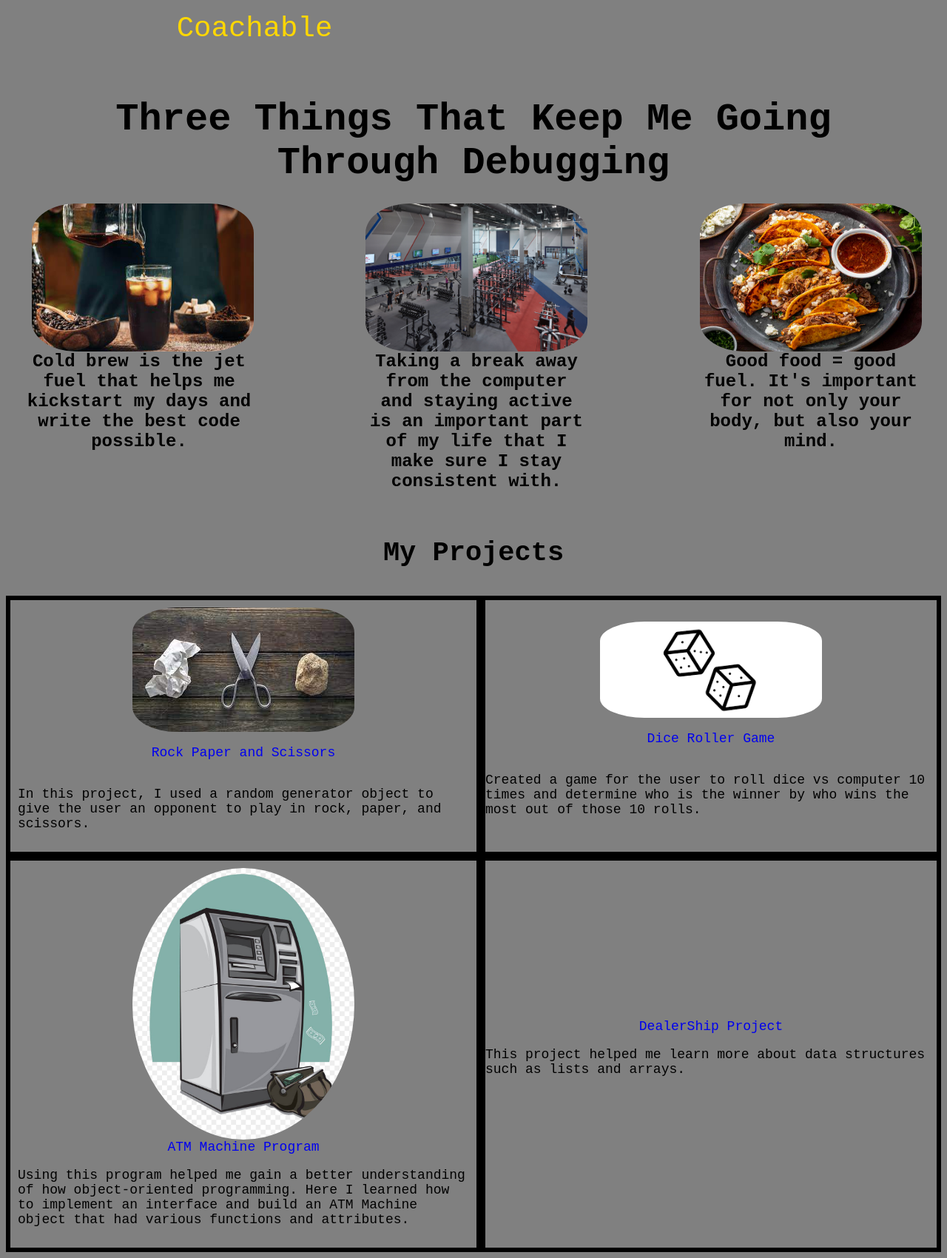
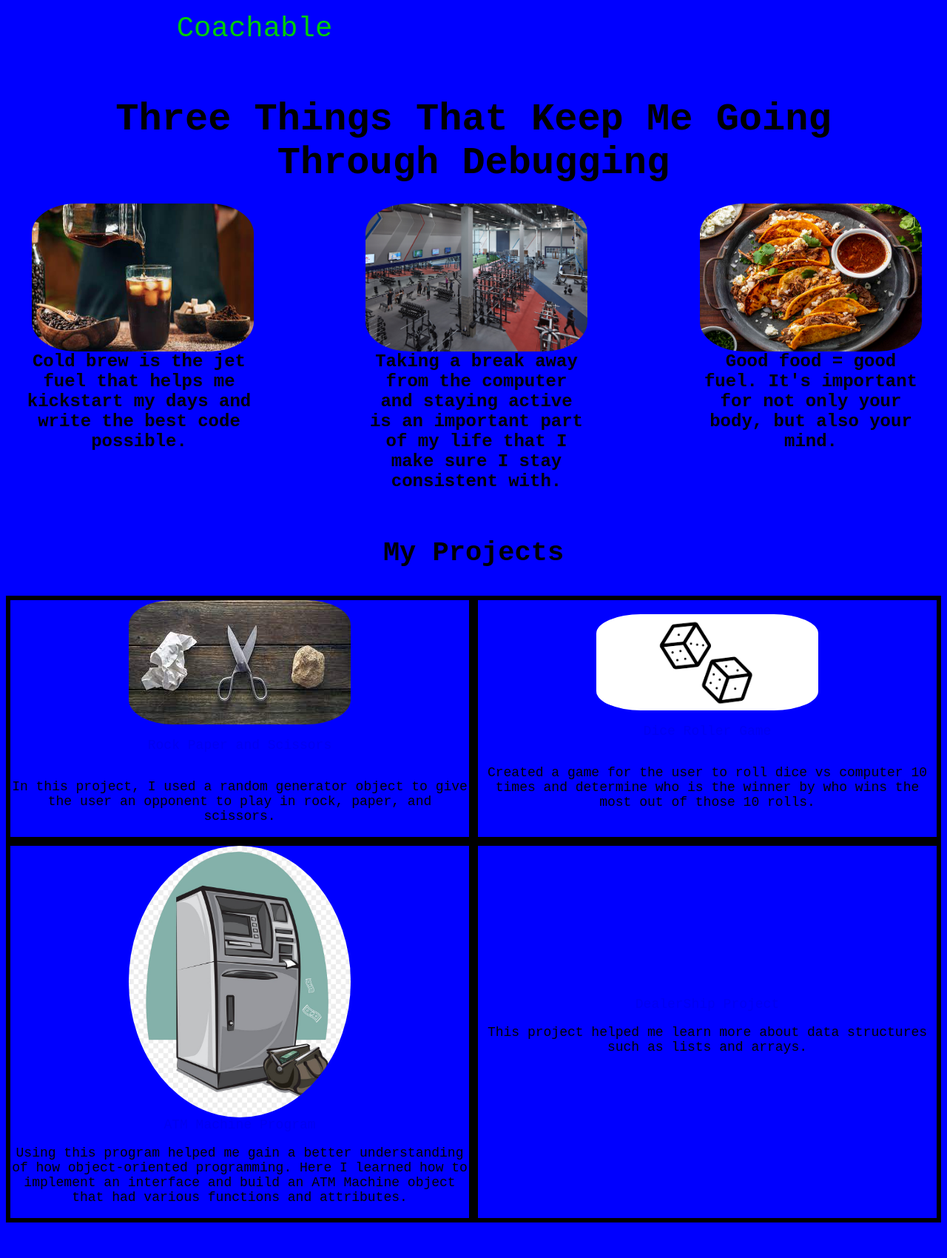
Before and after one commit to robbietonos37/First-Website, a plain HTML site: page index.html in a window 1280 px wide. Shown: the part 616-2316 px from the top of the page at 74% size. After the commit the page ends 2276 px from the top, so only its background shows below. Drawn offline with Linux system fonts and the light colour scheme.

Commit message:
Change background color. Omit redundant in contact

```diff
--- a/index.html
+++ b/index.html
@@ -16,7 +16,7 @@
         <li><a href="https://www.linkedin.com/in/robert-tonos/" target="_blank" rel="noopener noreferrer">linkedin</a>
         </li>
         <li><a href="https://github.com/robbietonos37" target="_blank" rel="noopener noreferrer">GitHub</a></li>
-        <li><a href="./Robert_Tonos_Resume (6).pdf" target="_blank" rel="noopener noreferrer">Resume</a></li>
+        <li><a href="./Robert_Tonos_Resume (7).pdf" target="_blank" rel="noopener noreferrer">Resume</a></li>
 
       </ul>
     </div>
--- a/style.css
+++ b/style.css
@@ -1,3 +1,7 @@
+* {
+    background-color: blue;
+}
+
 .body {
     margin-top: 0;
     display: flex;
@@ -30,7 +34,7 @@
 
 .Contact {
     display: flex;
-    text-decoration: none;
+
     list-style: none;
     gap: 14px;
     justify-content: center;
@@ -41,10 +45,6 @@
 
 a:hover {
     color: gold;
-}
-
-* {
-    background-color: grey;
 }
 
 .Header {
@@ -92,7 +92,7 @@ a:hover {
 
 .Skills li {
     display: inline;
-    color: gold;
+    color: rgb(0, 205, 0);
     margin: 10px 0;
 }
 
@@ -104,7 +104,7 @@ a:hover {
 }
 
 .Imgg {
-    border: 33px solid blue;
+    border: 33px solid green;
 }
 
 
@@ -213,10 +213,10 @@ img {
     flex-direction: column;
     align-items: center;
     border: 6px solid black;
-    padding: 10px;
     font-family: monospace;
     font-size: 18px;
     justify-content: center;
+    text-align: center;
 }
 
 .About-Rock {
@@ -232,6 +232,7 @@ img {
     border: 6px solid black;
     font-family: monospace;
     font-size: 18px;
+    text-align: center;
 }
 
 .Second-Row {
@@ -252,10 +253,10 @@ img {
     flex-direction: column;
     align-items: center;
     border: 6px solid black;
-    padding: 10px;
     font-family: monospace;
     font-size: 18px;
     justify-content: center;
+    text-align: center;
 }
 
 .ATM-Description {
@@ -273,6 +274,7 @@ img {
     font-family: monospace;
     font-size: 18px;
     justify-content: center;
+    text-align: center;
 }
 
 .Second-Row a {
```
Also changed, not shown: 1 other file.
